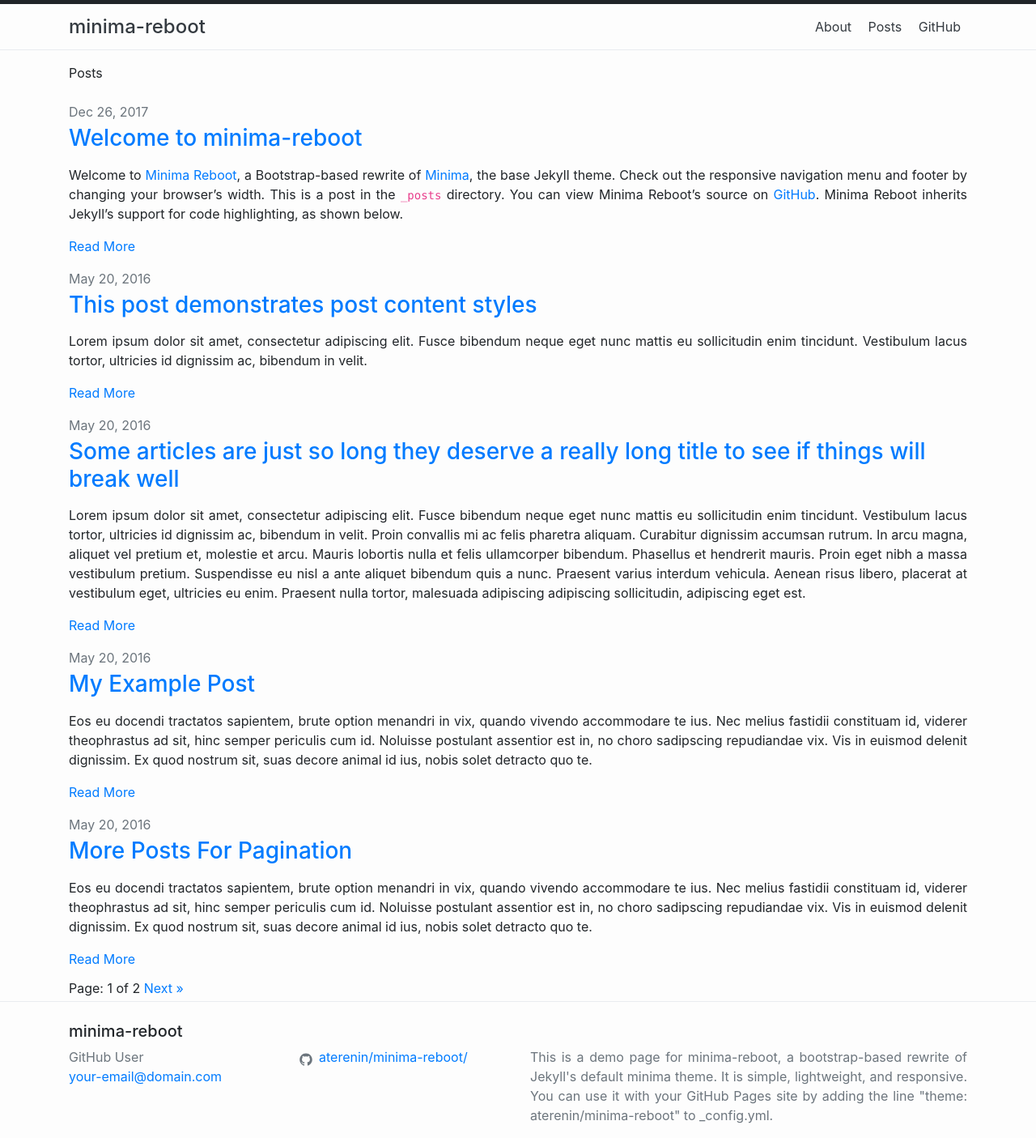
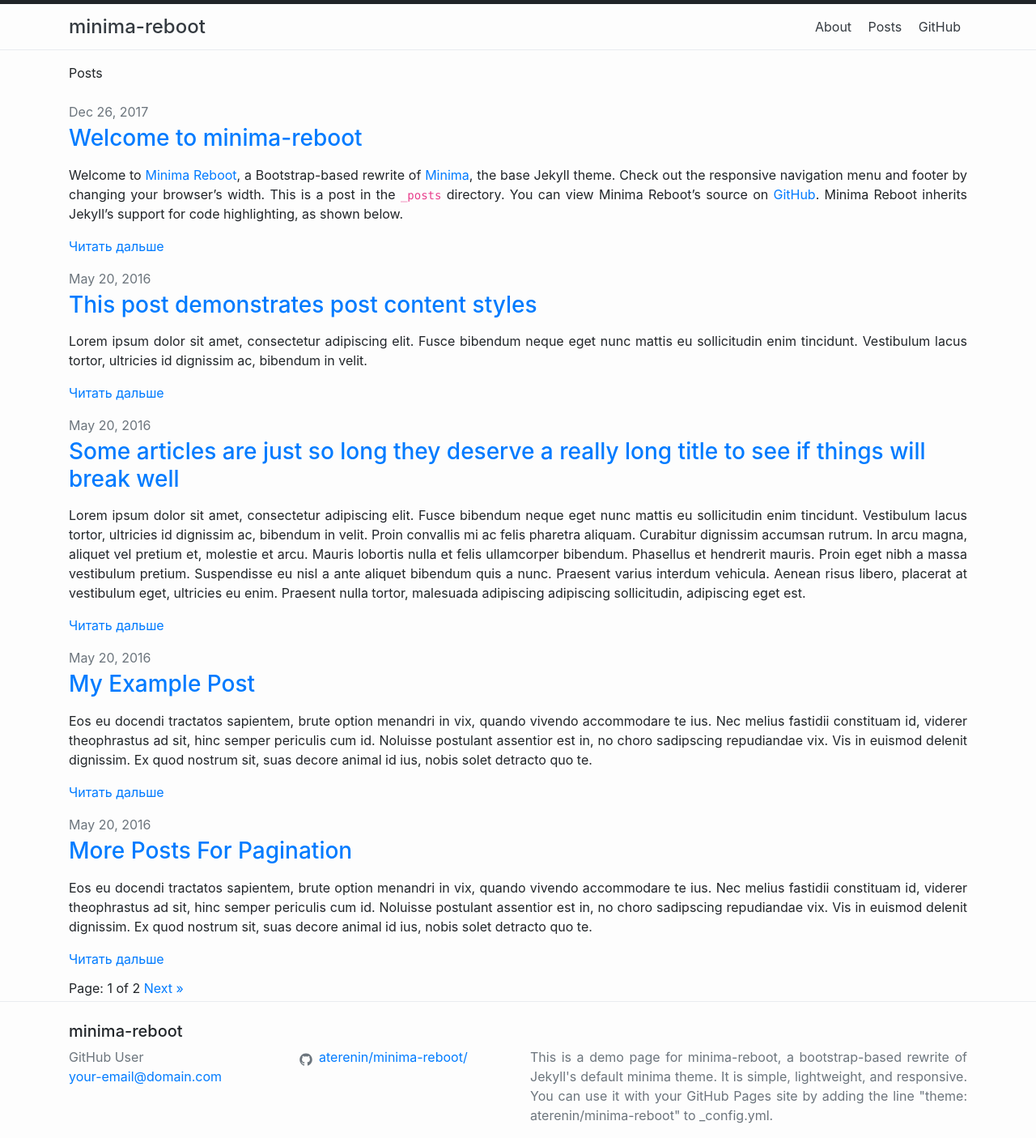
Before and after one commit to titenko/site, a Jekyll site: the page built from index.html, in a window 1280 px wide. Shown: the whole page at 81% size. Built offline with Jekyll 4.4.1, drawn with Linux system fonts in a browser that asks for light colours; the list of posts is cut into pages by our own code.

Commit message:
Update home.html

```diff
--- a/_layouts/home.html
+++ b/_layouts/home.html
@@ -27,7 +27,7 @@ layout: default
         <div class="text-justify">
           {{ post.excerpt }}
         </div>
-         <a href="{{ site.baseurl }}{{ post.url }}" class="read-more">Read More</a>
+         <a href="{{ site.baseurl }}{{ post.url }}" class="read-more">Читать дальше</a>
       </li>
     {% endfor %}
   </ul>
```
